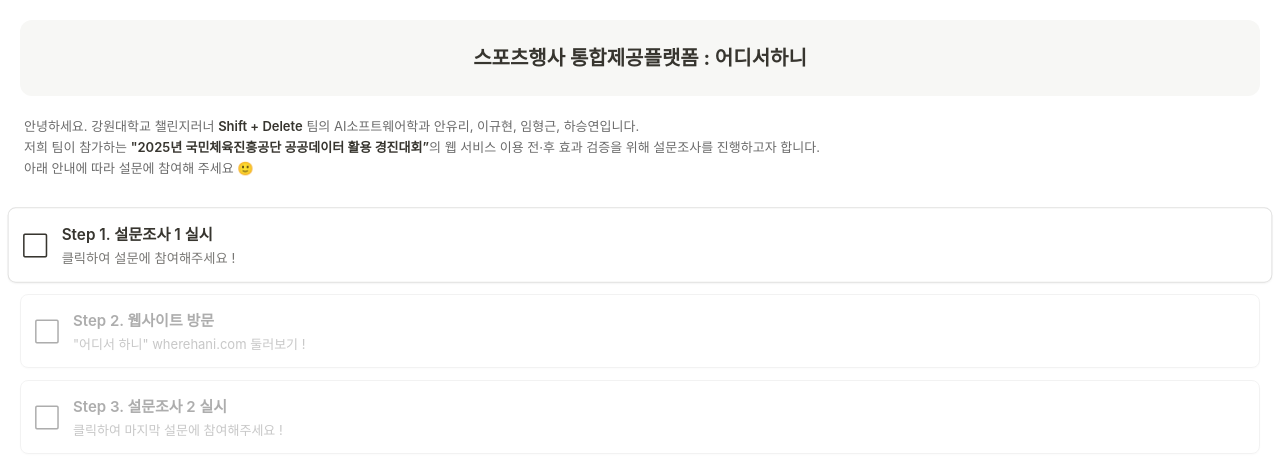
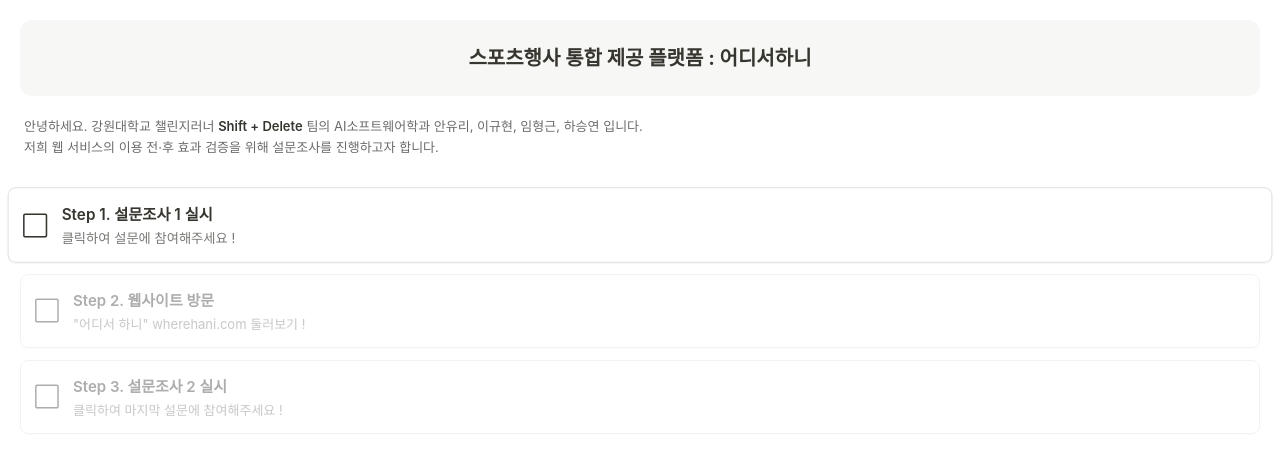
Before and after one commit to ha020206/shift-Delete_wherehani, a plain HTML site: page index.html in a window 1280 px wide. Drawn offline with Linux system fonts and the light colour scheme.

Commit message:
Add files via upload

```diff
--- a/index.html
+++ b/index.html
@@ -149,14 +149,13 @@
 </head>
 <body>
 
-    <h1>스포츠행사 통합제공플랫폼 : 어디서하니</h1>
+    <h1>스포츠행사 통합 제공 플랫폼 : 어디서하니</h1>
 
     <div class="intro-box">
-        안녕하세요. 강원대학교 챌린지러너 <strong>Shift + Delete</strong> 팀의 AI소프트웨어학과 안유리, 이규현, 임형근, 하승연입니다.
+        안녕하세요. 강원대학교 챌린지러너 <strong>Shift + Delete</strong> 팀의 AI소프트웨어학과 안유리, 이규현, 임형근, 하승연 입니다.
         <br>
-        저희 팀이 참가하는 <strong>"2025년 국민체육진흥공단 공공데이터 활용 경진대회”</strong>의 웹 서비스 이용 전·후 효과 검증을 위해 설문조사를 진행하고자 합니다.
+        저희 웹 서비스의 이용 전·후 효과 검증을 위해 설문조사를 진행하고자 합니다.
         <br>
-        아래 안내에 따라 설문에 참여해 주세요 🙂
     </div>
 
     <div id="step1-wrapper" class="step-container active-step">
```
